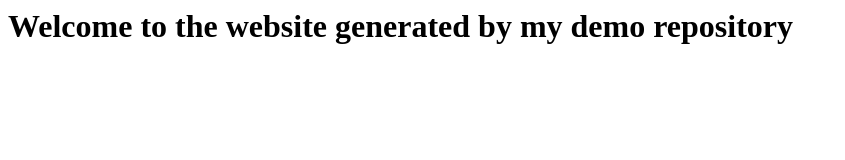
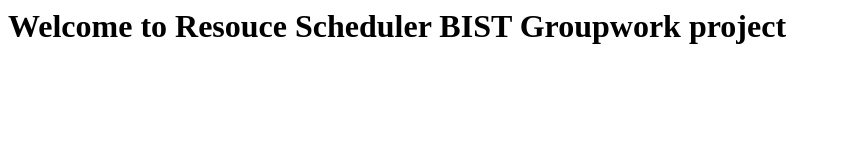
Before and after one commit to BIST-Groupwork-Task-2/Resource-Scheduler-Groupwork-repository, a website: page index.html in a window 1280 px wide. Shown: the whole page, without its empty margins (0-845 px from the left). Drawn offline with Linux system fonts and the light colour scheme.

Commit message:
Update index.html

```diff
--- a/index.html
+++ b/index.html
@@ -1 +1 @@
-<h1>Welcome to the website generated by my demo repository</h1>
+<h1>Welcome to Resouce Scheduler BIST Groupwork project</h1>
```
